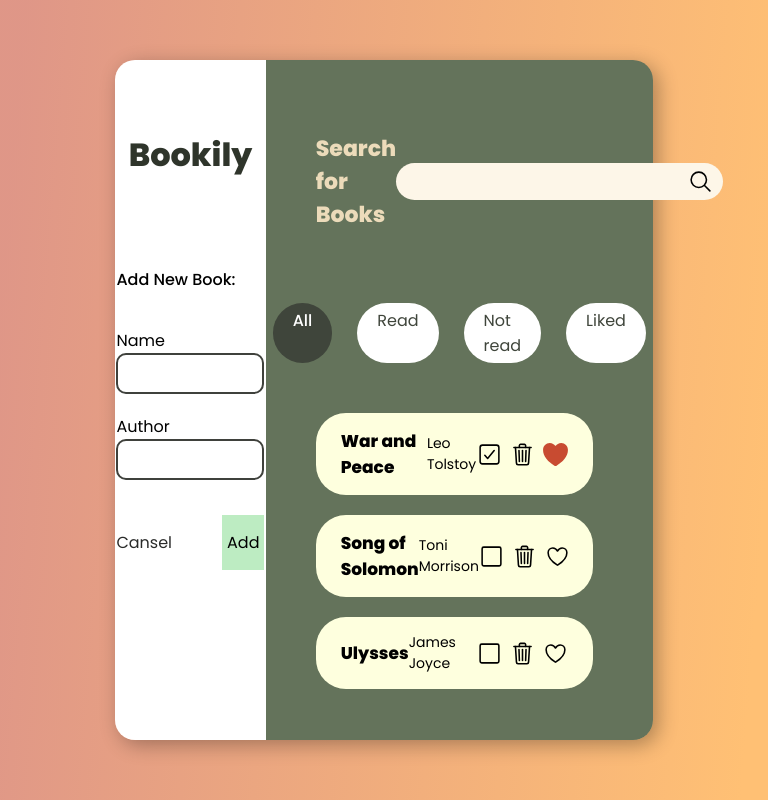
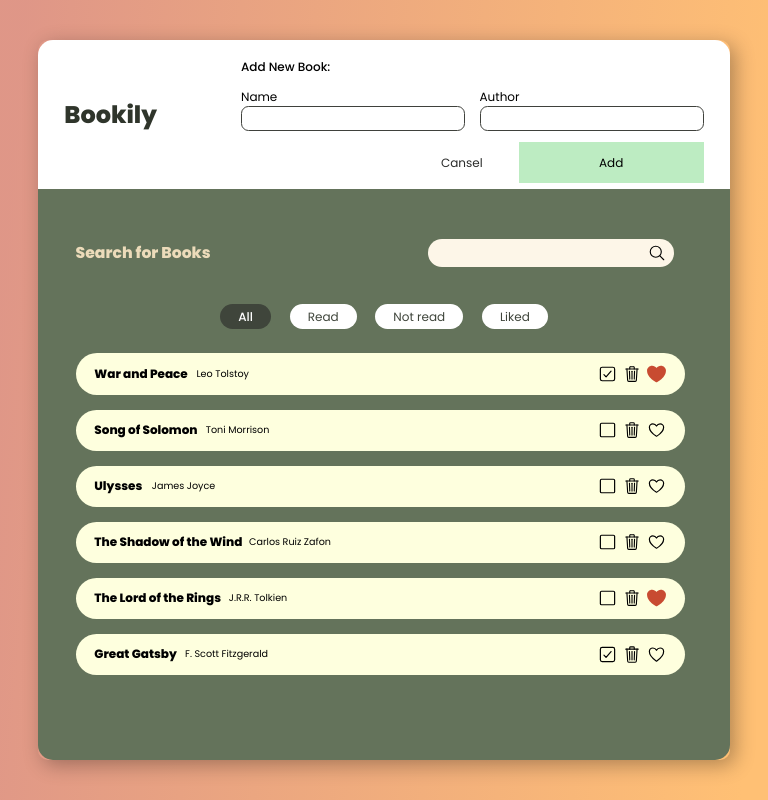
Before and after one commit to erfan-amani/bookily, a React (Create React App) app: page / in a window 768 px wide. Built offline with nearby package versions, Linux system fonts and the light colour scheme.

Commit message:
made the app responsive - added media queries and chnaged all pixels values to the rem based

```diff
--- a/src/App.css
+++ b/src/App.css
@@ -2,6 +2,15 @@
   display: flex;
   height: 85vh;
   width: 70vw;
-  border-radius: 20px;
+  border-radius: 1.25rem;
   box-shadow: 5px 5px 20px 0px rgb(0 0 0 / 30%);
 }
+
+@media only screen and (max-width: 768px) {
+  .app {
+    flex-direction: column;
+    border-radius: 10px;
+    height: 90vh;
+    width: 90vw;
+  }
+}
--- a/src/Books/Books.css
+++ b/src/Books/Books.css
@@ -3,8 +3,17 @@
   height: 100%;
   display: flex;
   flex-direction: column;
-  gap: 50px;
-  padding: 50px;
+  gap: 3.1rem;
+  padding: 3.1rem;
   background: #64735b;
-  border-radius: 0px 20px 20px 0px;
+  border-radius: 0px 1.25rem 1.25rem 0px;
 }
+
+@media only screen and (max-width: 768px) {
+  .books {
+    width: 100%;
+    height: 100%;
+    border-radius: 0px 0px 1.25rem 1.25rem;
+    gap: 2rem;
+  }
+}
--- a/src/Books/BooksFilter.css
+++ b/src/Books/BooksFilter.css
@@ -1,14 +1,14 @@
 .books-filter {
   display: flex;
   justify-content: center;
-  gap: 25px;
+  gap: 1.56rem;
 }
 
 .books-filter__filter {
-  font-size: 16px;
+  font-size: 1rem;
   cursor: pointer;
-  border-radius: 30px;
-  padding: 5px 20px;
+  border-radius: 1.875rem;
+  padding: 0.31rem 1.25rem;
   color: #3f453b;
   background-color: #fff;
 }
@@ -17,3 +17,9 @@
   color: #fff;
   font-weight: 500;
 }
+
+@media only screen and (max-width: 768px) {
+  .books-filter__filter {
+    padding: 0.31rem 1.5rem;
+  }
+}
--- a/src/Books/BooksList.css
+++ b/src/Books/BooksList.css
@@ -2,26 +2,34 @@
   display: flex;
   flex-direction: column;
   align-items: center;
-  gap: 20px;
+  gap: 1.25rem;
   width: 100%;
   height: 100%;
   overflow-y: scroll;
-  padding-right: 10px;
+  padding-right: 0.625rem;
 }
 
 .books-list::-webkit-scrollbar-track {
-  padding: 2px 0;
-  border-radius: 10px;
+  padding: 0.125rem 0;
+  border-radius: 0.625rem;
   background-color: #deedf0;
 
   position: relative;
-  right: 50px;
+  right: 3.125rem;
 }
 
 .books-list::-webkit-scrollbar {
-  width: 10px;
+  width: 0.625rem;
 }
 .books-list::-webkit-scrollbar-thumb {
-  border-radius: 10px;
+  border-radius: 0.625rem;
   background-color: #4aa96c;
 }
+
+@media only screen and (max-width: 768px) {
+  .books-list::-webkit-scrollbar-track,
+  .books-list::-webkit-scrollbar,
+  .books-list::-webkit-scrollbar-thumb {
+    display: none;
+  }
+}
--- a/src/Books/BooksListItem.css
+++ b/src/Books/BooksListItem.css
@@ -3,9 +3,9 @@
   width: 100%;
   align-items: center;
   background-color: #feffde;
-  padding: 15px 25px;
+  padding: 0.93rem 1.56rem;
   border-radius: 30px;
-  font-size: 17px;
+  font-size: 1rem;
 }
 
 .books-list-item__name {
@@ -14,17 +14,17 @@
 }
 .books-list-item__author {
   font-weight: 400;
-  font-size: 14px;
+  font-size: 0.8rem;
   flex-grow: 2;
 }
 
 .books-list-item__actions {
   display: flex;
-  gap: 8px;
-  height: 25px;
+  gap: 0.5rem;
+  height: 1.56rem;
 }
 
 .books-list-item__actions img {
   cursor: pointer;
-  width: 25px;
+  width: 1.56rem;
 }
--- a/src/Books/BooksSearch.css
+++ b/src/Books/BooksSearch.css
@@ -5,15 +5,15 @@
 
 .books-search .books-search__header {
   color: #ecdbba;
-  font-size: 22px;
+  font-size: 1.3rem;
   font-weight: 600;
   flex-grow: 2;
 }
 
 .books-search .books-search__input {
-  padding: 8px 40px 8px 16px;
-  font-size: 14px;
-  border-radius: 20px;
+  padding: 0.5rem 2.5rem 0.5rem 1rem;
+  font-size: 0.875rem;
+  border-radius: 1.25rem;
   border: none;
   background-color: #fdf6e8;
 }
@@ -23,9 +23,9 @@
 }
 
 .books-search img {
-  width: 25px;
+  width: 1.56rem;
   position: relative;
-  left: -35px;
+  left: -2.18rem;
 }
 .books-search img[alt='close'] {
   cursor: pointer;
--- a/src/NewBook/NewBook.css
+++ b/src/NewBook/NewBook.css
@@ -1,17 +1,36 @@
 .new-book {
-  width: 28%;
+  width: 30%;
   height: 100%;
 
   display: flex;
   flex-direction: column;
   align-items: center;
-  gap: 50px;
+  gap: 1.3rem;
 
-  padding: 50px;
-  border-radius: 20px 0px 0px 20px;
+  padding: 1.3rem;
+  border-radius: 1.25rem 0px 0px 1.25rem;
   background-color: #fff;
 }
 
-.header {
+.new-book .header {
   color: #2f352b;
+  font-size: 1.7rem;
+  padding-top: 3rem;
 }
+
+@media only screen and (max-width: 768px) {
+  .new-book {
+    width: 100%;
+    height: auto;
+    padding: 0.5rem;
+    border-radius: 1.25rem 1.25rem 0px 0px;
+    gap: 7rem;
+    flex-direction: row;
+    justify-content: center;
+    align-items: center;
+  }
+  .new-book .header {
+    padding-top: 0;
+    font-size: 2rem;
+  }
+}
--- a/src/NewBook/NewBookForm.css
+++ b/src/NewBook/NewBookForm.css
@@ -1,19 +1,27 @@
 .new-book-form {
   display: flex;
   flex-direction: column;
-  gap: 20px;
+  gap: 1.25rem;
+  margin: auto 0;
+}
+
+.new-book-form__inputs {
+  display: flex;
+  flex-direction: column;
+  gap: 1.2rem;
 }
 
 .new-book-form p {
+  font-weight: 1rem;
   font-weight: 500;
 }
 
 .new-book-form__buttons {
   display: flex;
-  gap: 50px;
+  gap: 3rem;
   align-items: center;
   justify-content: flex-end;
-  padding-top: 15px;
+  padding-top: 0.93rem;
 }
 
 .new-book-form__buttons a {
@@ -24,8 +32,23 @@
 .new-book-form__buttons button {
   cursor: pointer;
   background-color: #bdecc2;
-  font-size: 16px;
+  font-size: 1rem;
   width: 40%;
-  padding: 15px 5px;
+  padding: 0.93rem 0.3rem;
   border: none;
 }
+
+@media only screen and (max-width: 1200px) {
+  .new-book-form {
+    margin: 0;
+  }
+}
+
+@media only screen and (max-width: 768px) {
+  .new-book-form {
+    gap: 0;
+  }
+  .new-book-form__inputs {
+    flex-direction: row;
+  }
+}
--- a/src/NewBook/NewBookForm.js
+++ b/src/NewBook/NewBookForm.js
@@ -55,6 +55,7 @@ const NewBookForm = ({ addNewBookHandler }) => {
   return (
     <form className="new-book-form" onSubmit={submitNewBookFormHandler}>
       <p>Add New Book:</p>
+      <div className="new-book-form__inputs">
         <NewBookInput
           label={'Name'}
           value={enteredName}
@@ -67,6 +68,7 @@ const NewBookForm = ({ addNewBookHandler }) => {
           changeHandler={authorChangeHandler}
           error={error}
         />
+      </div>
       <div className="new-book-form__buttons">
         <a href="." onClick={emptyInputs}>
           Cansel
--- a/src/NewBook/NewBookInput.css
+++ b/src/NewBook/NewBookInput.css
@@ -2,9 +2,9 @@
   border-color: #c33a1d;
 }
 .input {
-  padding: 8px 16px;
-  font-size: 14px;
-  border-radius: 10px;
+  padding: 0.5rem 1rem;
+  font-size: 0.87rem;
+  border-radius: 0.62rem;
 }
 
 .input:focus {
@@ -16,3 +16,16 @@
   width: 100%;
   border: 2px solid #3f413c;
 }
+
+@media only screen and (max-width: 768px) {
+  .input {
+    padding: 0.3rem 0.8rem;
+  }
+  .new-book-input {
+    width: 100%;
+    border: 1px solid #3f413c;
+  }
+  .input:focus {
+    border: 1px solid #2a2b2a;
+  }
+}
--- a/src/index.css
+++ b/src/index.css
@@ -30,3 +30,38 @@ body {
     #ffc074 96.83%
   );
 }
+
+/* Extra small devices (phones, 600px and down) */
+@media only screen and (max-width: 600px) {
+  html {
+    font-size: 8px;
+  }
+}
+
+/* Small devices (portrait tablets and large phones, 600px and up) */
+@media only screen and (min-width: 600px) {
+  html {
+    font-size: 10px;
+  }
+}
+
+/* Medium devices (landscape tablets, 768px and up) */
+@media only screen and (min-width: 768px) {
+  html {
+    font-size: 12px;
+  }
+}
+
+/* Large devices (laptops/desktops, 992px and up) */
+@media only screen and (min-width: 992px) {
+  html {
+    font-size: 14px;
+  }
+}
+
+/* Extra large devices (large laptops and desktops, 1200px and up) */
+@media only screen and (min-width: 1200px) {
+  html {
+    font-size: 16px;
+  }
+}
```
Lines whose indentation alone changed are shown as unchanged.
